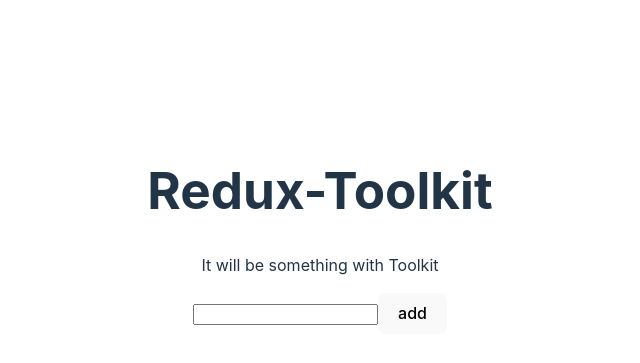
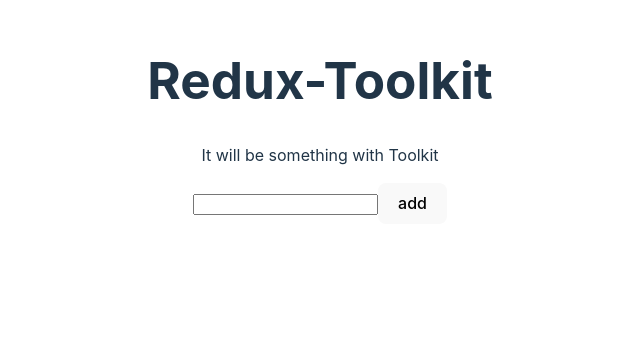
Before and after one commit to danielu96/Redux-Toolkit, a React (Vite) app: page / in a window 1280 px wide. Shown: the part 169-532 px from the top of the page, without its empty margins (320-960 px from the left). Built offline with nearby package versions, Linux system fonts and the light colour scheme.

Commit message:
content={task.content} added

```diff
--- a/src/App.jsx
+++ b/src/App.jsx
@@ -1,9 +1,28 @@
-import { useState } from 'react'
+import { useState,useRef } from 'react'
 import Alert from './Alert'
 import './App.css'
 import ToDo from './ToDo'
+import SingleItem from './SingleItem'
+import { useSelector,useDispatch } from 'react-redux'
+import { AddTask } from './Slices/taskReducer';
+
 
 function App() {
+  const inputRef = useRef()
+  const  tasks  = useSelector((state) => state.task.tasks);
+  const dispatch = useDispatch();
+  // const handleSubmit =(e) => {
+  //   e.preventDefault();
+  //   if(inputRef.current.value.trim()){
+  //     dispatch(AddTask({
+  //       id:Math.random()* 1000 ,
+  //       content: inputRef.current.value,
+  //     }))
+  //     console.log(inputRef.current.value);
+  //   }
+  //   inputRef.current.value=""
+  // }
+
 
   return (
     <div className="App">
@@ -11,6 +30,34 @@
      <h1>Redux-Toolkit</h1>
      <p>It will be something with Toolkit</p>
    <ToDo/>
+   {/* <div>
+         {alert.show && <Alert {...alert} removeAlert={showAlert} tasks={tasks}/>}
+  <form onSubmit={handleSubmit}>
+      <input type="text"
+            //  value={taskName}
+            ref={inputRef}
+            //  onChange={event => AddTask(event.target.value)}
+            />
+             <button>add</button>
+    </form>
+
+
+    </div> */}
+
+
+
+   <div  style={{height:'220px'}}>
+      {tasks.map((task,id) => (
+        <SingleItem
+         key={id}
+        {...task}  content={task.content}
+              // Rename={newName => renameTask(id,newName)}
+              // removeItem={() => removeItem(id)}
+              // onToggle={done => updateTaskDone(id, done)}
+              />
+         ))}
+     {/* <button onClick={()=> clearItems()}>clear all</button> */}
+</div>
     </div>
   )
 }
```
